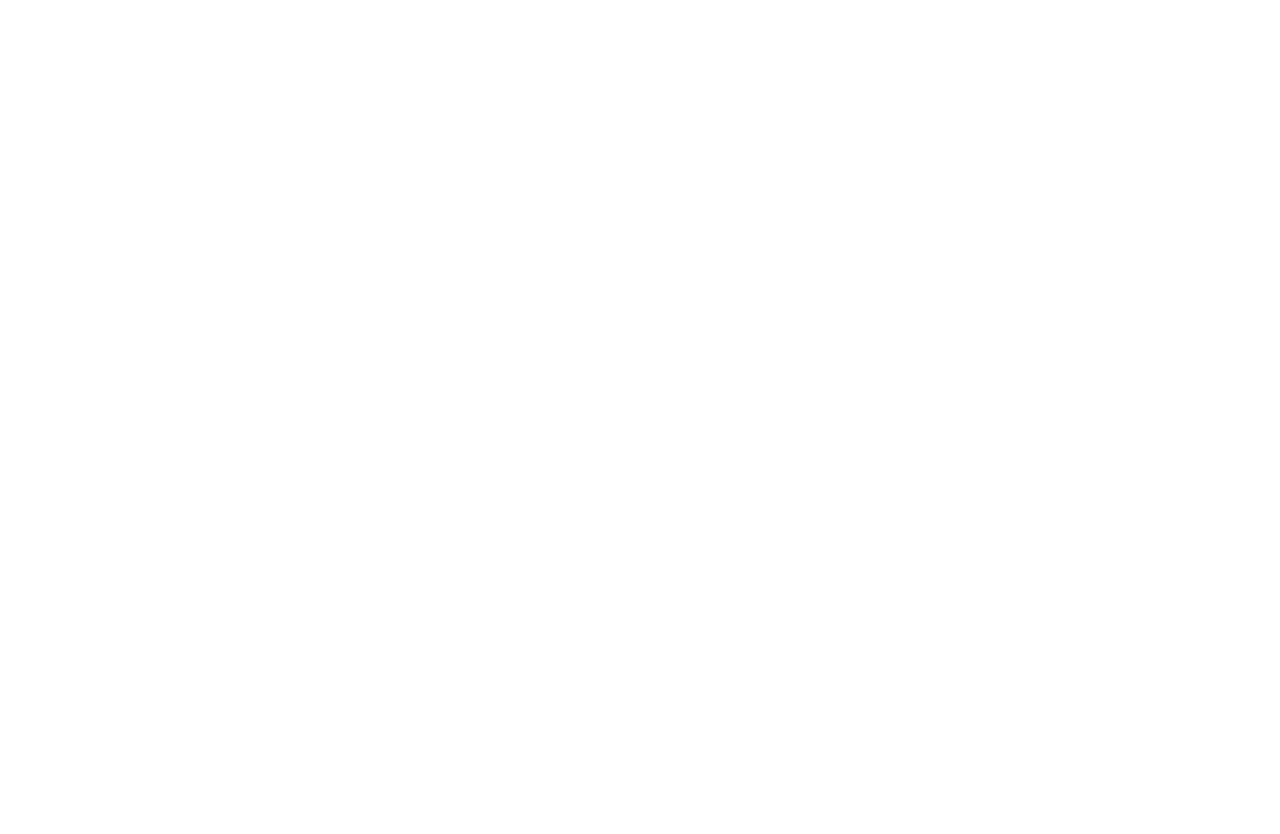
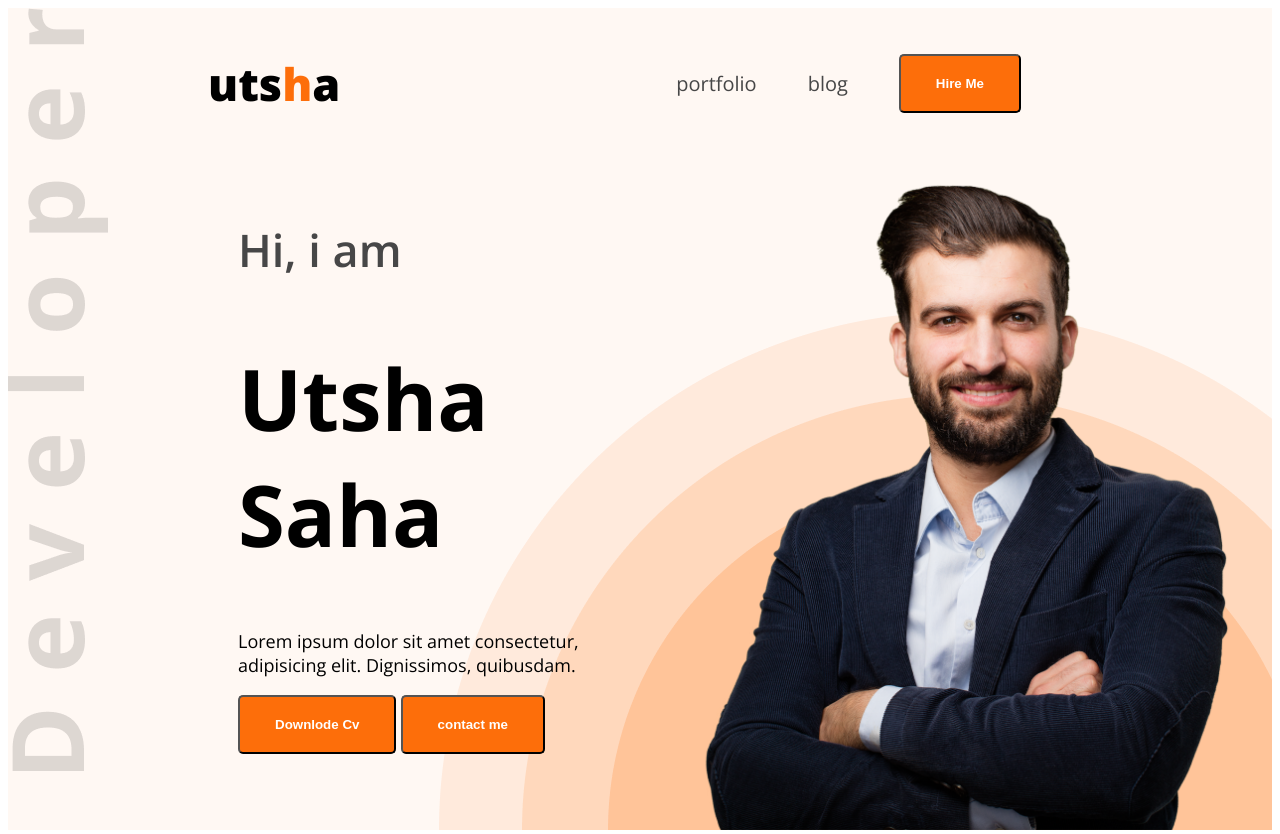
Before and after one commit to utshasaha16/web-dev-portfolio, a plain HTML site: page index.html in a window 1280 px wide. Shown: the top 834 px of the page. Before the commit the page ends 800 px from the top, so only its background shows below. Drawn offline with nearby package versions, Linux system fonts and the light colour scheme.

Commit message:
portfolio

```diff
--- a/index.html
+++ b/index.html
@@ -4,13 +4,57 @@
     <meta charset="UTF-8">
     <meta name="viewport" content="width=device-width, initial-scale=1.0">
     <title>web dev portfolio</title>
+    <link rel="preconnect" href="https://fonts.googleapis.com">
+<link rel="preconnect" href="https://fonts.gstatic.com" crossorigin>
+<link href="https://fonts.googleapis.com/css2?family=Open+Sans:ital,wght@0,300..800;1,300..800&family=Work+Sans:ital,wght@0,100..900;1,100..900&display=swap" rel="stylesheet">
+    <link rel="stylesheet" href="style/style.css">
 </head>
-<body>
-    <header>
-
+<body class="open-sans-normal">
+    <header class="header secondary-bg">
+        <nav>
+            <h3 class="nav-title">uts<span class="primary-text">h</span>a</h3>
+            <ul>
+                <li><a class="dark-2" href="">portfolio</a></li>
+                <li><a class="dark-2" href="">blog</a></li>
+                <li><a href=""><button class="btn-primary">Hire Me</button></a></li>
+            </ul>
+        </nav>
+        <div class="banner">
+            <div class="banner-content">
+                <h4 class="banner-greeting dark-2">Hi, i am</h4>
+                <h1 class="banner-title">Utsha Saha</h1>
+                <p class="banner-description">Lorem ipsum dolor sit amet consectetur, adipisicing elit. Dignissimos, quibusdam.</p>
+                <button class="btn-primary">Downlode Cv</button>
+                <button class="btn-primary">contact me</button>
+            </div>
+            <img class="banner-picture" src="images/hardy.png" alt="">
+        </div>
     </header>
     <main>
-
+        <section class="about secondary-bg">
+            <h3 class="section-title">About Me</h3>
+            <p class="section-description">
+                I, m a designer & developer with a passion for web design. I enjoy developing simple, clean and slick websites that provide real value to the end user. Thousands of clients have procured exceptional resulfs while working with me. Delivering work within time and budget which meets clients requirements in our mata.
+           </p>
+           <div class="about-items">
+            <div class="about-item">
+                <p class="item-title">name</p>
+                <p class="item-description">utsha Saha</p>
+            </div>
+            <div class="about-item">
+                <p class="item-title">email</p>
+                <p class="item-description">abc@dev.com</p>
+            </div>
+            <div class="about-item">
+                <p class="item-title">date of birth</p>
+                <p class="item-description">dec 16,1991</p>
+            </div>
+            <div class="about-item">
+                <p class="item-title">from</p>
+                <p class="item-description">chittagong,bd</p>
+            </div>
+           </div>
+        </section>
     </main>
     <footer>
 
--- /dev/null
+++ b/style/style.css
@@ -0,0 +1,102 @@
+
+
+.open-sans-normal {
+  font-family: "Open Sans", sans-serif;
+  font-optical-sizing: auto;
+    font-style: normal;
+  font-variation-settings:
+    "wdth" 100;
+}
+/* shared style */
+.secondary-bg{
+    background-color: #FFF8F3;
+}
+.primary-text{
+    color: #FD6E0A;
+}
+.btn-primary{
+    background-color: #FD6E0A;
+    font-weight: bold;
+    color: white;
+    padding: 20px 35px;
+    border-radius: 5px;
+}
+/* header */
+.header{
+    background-image: url("../images/developer.png"), url("../images/header_bg.png");
+    background-repeat: no-repeat;
+    background-position: top left, bottom right;
+}
+
+/* nav style */
+nav{
+    display: flex;
+    align-items: center;
+    justify-content: space-between;
+    margin: 0 200px;
+}
+.nav-title{
+    font-weight: 800;
+    font-size: 45px;
+}
+nav ul li{
+    list-style: none;
+    margin-right: 51px;
+}
+nav ul{
+    display: flex;
+    align-items: center;
+}
+nav li a{
+    text-decoration: none;
+    font-size: 20px;
+}
+/* banner style */
+.banner{
+    display: flex;
+    justify-content: space-between;
+    margin: 0 35px 0 230px;
+}
+.banner-content{
+    max-width: 500px;
+}
+.banner-greeting{
+    font-size: 45px;
+    font-weight: 600;
+}
+
+.banner-title{
+    font-weight: bold;
+    font-size: 85px;
+}
+
+.banner-description{
+    font-size: 18px;
+}
+
+.banner-picture{
+    width: 580px;
+}
+.dark-2{
+    color: #474747;
+}
+/* main style */
+main{
+    max-width: 1140px;
+    margin: 0 auto;
+}
+/* about style */
+.about{
+    border-radius: 10px;
+    padding: 130px 150px;
+    text-align: center;
+    margin: 130px;
+}
+.about-items{
+    display: flex;
+    justify-content: space-around;
+    margin: 30px;
+}
+.item-description{
+    font-weight: 600;
+}
```
Also changed, not shown: images/developer.png (added), images/hardy.png (added), images/header_bg.png (added), images/icons/facebook.png (added), images/icons/insta.png (added), images/icons/js.png (added), images/icons/mongo.png (added), images/icons/nodejs.png (added), images/icons/react.png (added), images/icons/twitter.png (added).
